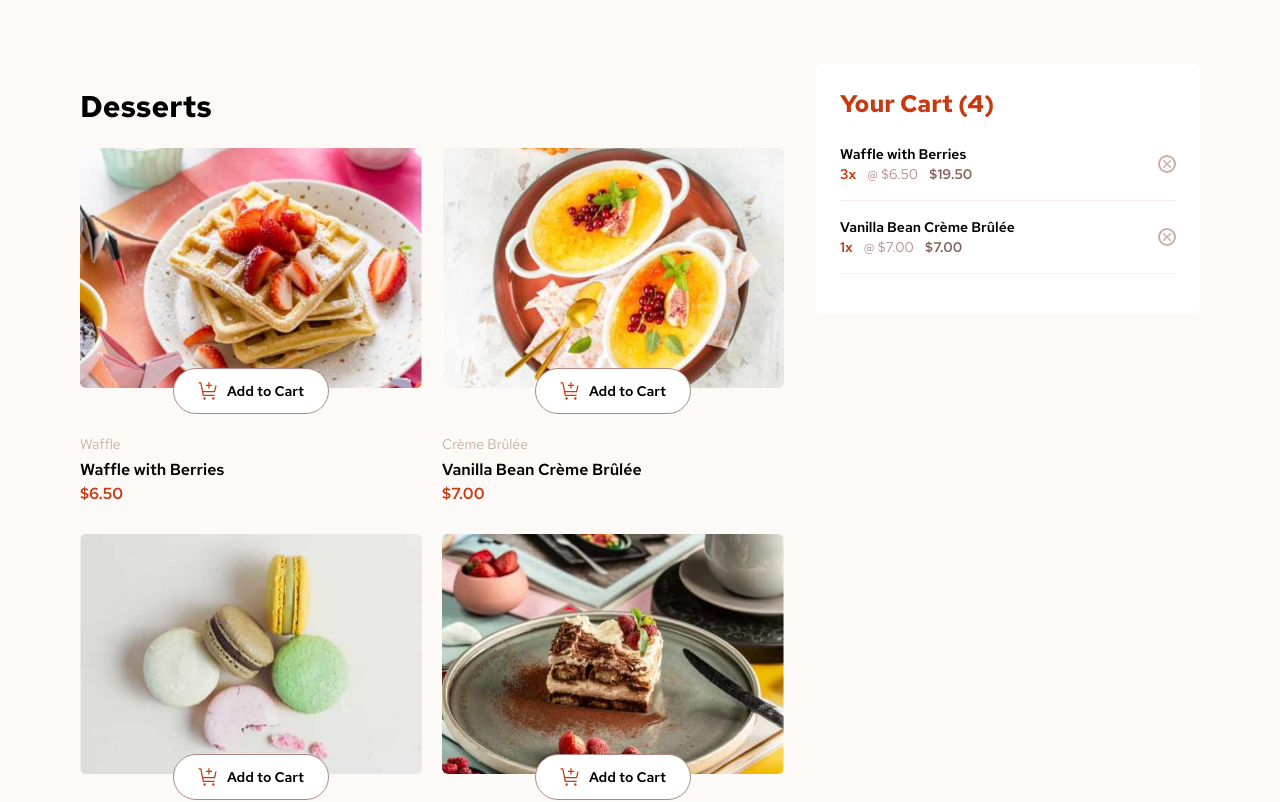
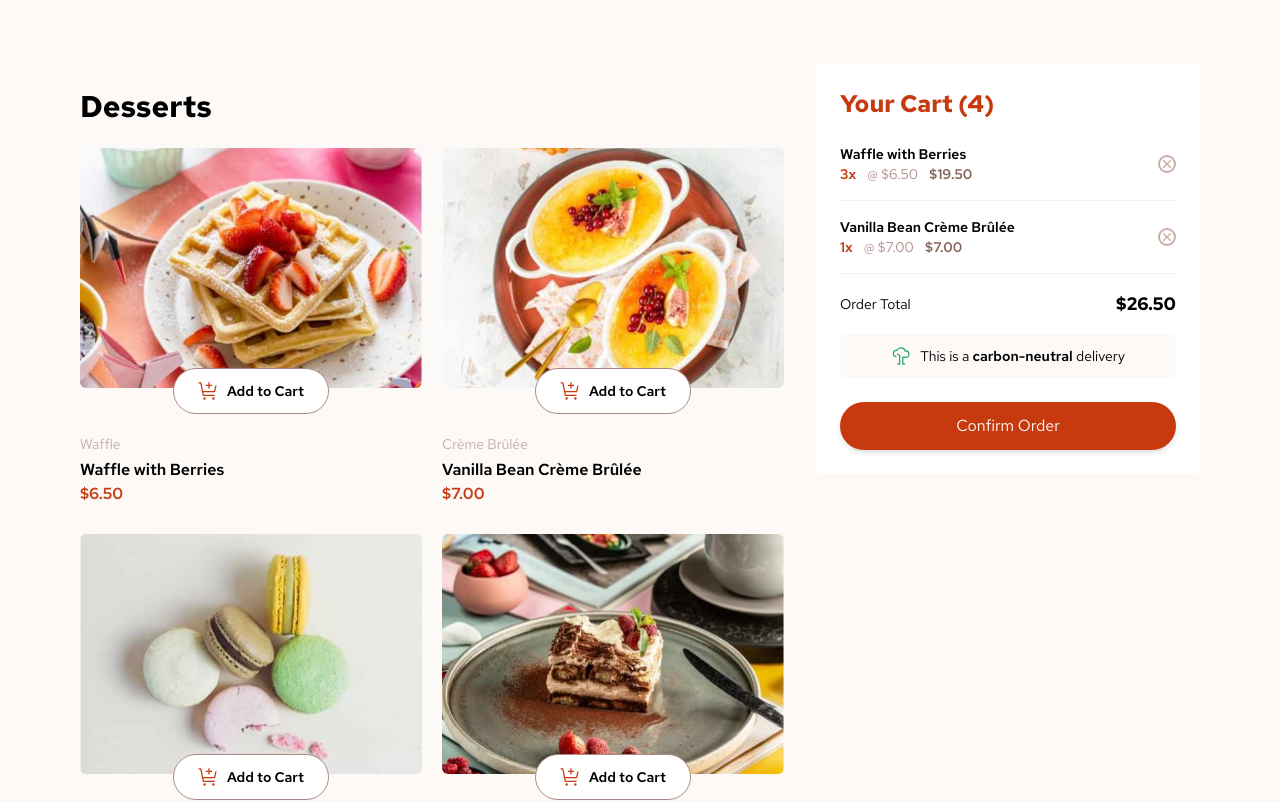
Before and after one commit to Esosek/desserts-shop, a Next.js app: page / in a window 1280 px wide. Shown: the top 802 px of the page. Built offline with nearby package versions, Linux system fonts and the light colour scheme.

Commit message:
Finished Cart UI

```diff
--- a/components/cart/Cart.tsx
+++ b/components/cart/Cart.tsx
@@ -1,9 +1,12 @@
 "use client";
 import { useContext } from "react";
+
+import iconCarbonNeutral from "@/public/assets/images/icon-carbon-neutral.svg";
 
 import EmptyCart from "./EmptyCart";
 import CartContext from "@/context/CartContext";
 import CartItem from "./CartItem";
+import Image from "next/image";
 
 export default function Cart() {
   const cartItems = useContext(CartContext).items;
@@ -11,21 +14,43 @@ export default function Cart() {
     (acc, item) => acc + item.quantity,
     0
   );
+  const totalPrice = cartItems
+    .reduce((acc, item) => acc + item.quantity * item.product.price, 0)
+    .toFixed(2);
 
   let content: JSX.Element | JSX.Element[] = <EmptyCart />;
 
   if (cartItems.length > 0) {
-    content = cartItems.map((item) => (
-      <CartItem
-        key={item.product.id}
-        product={item.product}
-        quantity={item.quantity}
-      />
-    ));
+    content = (
+      <>
+        {cartItems.map((item) => (
+          <CartItem
+            key={item.product.id}
+            product={item.product}
+            quantity={item.quantity}
+          />
+        ))}
+        <div className="flex justify-between items-center my-4">
+          <p className="text-sm">Order Total</p>
+          <p className="text-lg font-bold">${totalPrice}</p>
+        </div>
+
+        <div className="flex items-center justify-center gap-2 text-sm bg-rose-50 rounded-md p-3">
+          <Image src={iconCarbonNeutral} alt="Tree icon" />
+          <p>
+            This is a <span className="font-semibold">carbon-neutral</span>{" "}
+            delivery
+          </p>
+        </div>
+        <button className="bg-red-400 w-full text-rose-50 rounded-full p-3 my-6 shadow-md hover:bg-red-700 transition-colors duration-100">
+          Confirm Order
+        </button>
+      </>
+    );
   }
   return (
-    <div className=" bg-white my-4 px-6 pb-10 w-full rounded-md md:my-0 md:w-auto md:min-w-96">
-      <h2 className="justify-self-start text-red text-2xl font-bold mt-6 mb-2">
+    <div className=" bg-white my-4 px-6 w-full rounded-md md:my-0 md:w-auto md:min-w-96">
+      <h2 className="justify-self-start text-red-400 text-2xl font-bold mt-6 mb-2">
         Your Cart ({cartItemQuantity})
       </h2>
       {content}
--- a/components/cart/CartItem.tsx
+++ b/components/cart/CartItem.tsx
@@ -19,7 +19,7 @@ export default function CartItem({ product, quantity }: CartItemProps) {
       <div className="text-sm">
         <h3 className="font-semibold">{product.name}</h3>
         <p className="space-x-2">
-          <span className="text-red font-semibold">{quantity}x </span>
+          <span className="text-red-400 font-semibold">{quantity}x </span>
           <span className="text-rose-400">@ ${product.price.toFixed(2)} </span>
           <span className="text-rose-500 font-semibold">
             ${totalProductPrice}
--- a/components/products/ProductItem.tsx
+++ b/components/products/ProductItem.tsx
@@ -29,13 +29,15 @@ export default function ProductItem({ product }: ProductItemProps) {
           />
         </picture>
       </div>
-      <button className="flex items-center gap-2 mx-auto bg-white border-rose-400 font-semibold text-sm border-[1px] rounded-full py-3 px-6 -translate-y-5 hover:text-red hover:border-red transition-colors duration-100">
+      <button className="flex items-center gap-2 mx-auto bg-white border-rose-400 font-semibold text-sm border-[1px] rounded-full py-3 px-6 -translate-y-5 hover:text-red-400 hover:border-red transition-colors duration-100">
         <Image src={iconCart} alt="Cart icon" />
         Add to Cart
       </button>
       <p className="text-sm text-rose-300 mb-1">{product.category}</p>
       <h2 className="font-semibold">{product.name}</h2>
-      <p className="text-red font-semibold">${product.price.toPrecision(3)}</p>
+      <p className="text-red-400 font-semibold">
+        ${product.price.toPrecision(3)}
+      </p>
     </li>
   );
 }
--- a/tailwind.config.ts
+++ b/tailwind.config.ts
@@ -9,7 +9,8 @@ const config: Config = {
   theme: {
     colors: {
       white: "hsl(0, 100%, 100%)",
-      red: "hsl(14, 86%, 42%)",
+      "red-400": "hsl(14, 86%, 42%)",
+      "red-700": "hsl(14, 86%, 30%)",
       green: "hsl(159, 69%, 38%)",
       "rose-50": "hsl(20, 50%, 98%)",
       "rose-100": "hsl(13, 31%, 94%)",
```
